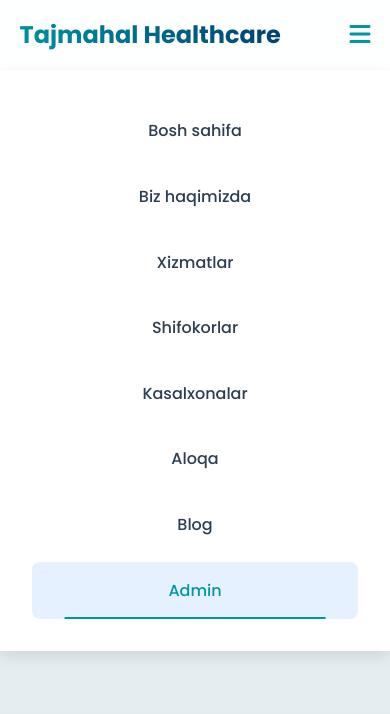
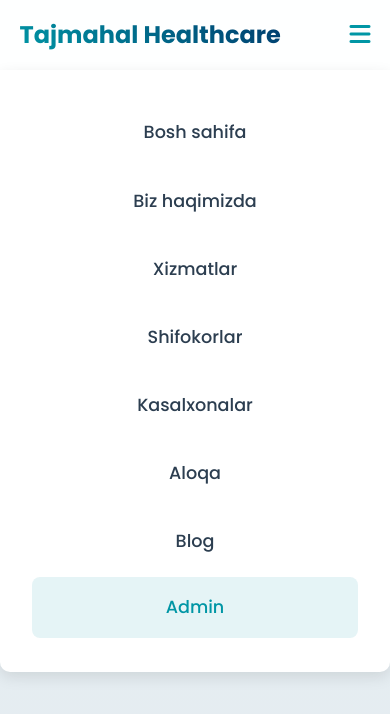
Before and after one commit to Khamraev1/Tajmahal-Healthcare, a website: page public/admin-login.html in a window 390 px wide. Both pictures are taken after a click on the element 360 px from the left and 35 px from the top of the page. Drawn offline with Linux system fonts and the light colour scheme; no server answers.

Commit message:
Enhance navbar link styles with better hover effects, animations, and mobile responsiveness

```diff
--- a/public/styles.css
+++ b/public/styles.css
@@ -87,38 +87,42 @@ nav {
     text-decoration: none;
     font-weight: 500;
     padding: 0.5rem 1rem;
-    border-radius: 5px;
+    border-radius: 8px;
     transition: all 0.3s ease;
     position: relative;
+    font-size: 1.1rem;
 }
 
-.nav-links a::after {
+.nav-links a::before {
     content: '';
     position: absolute;
     bottom: 0;
     left: 50%;
     width: 0;
     height: 2px;
-    background: var(--primary-color);
+    background: linear-gradient(45deg, var(--primary-color), var(--secondary-color));
     transition: all 0.3s ease;
     transform: translateX(-50%);
+    border-radius: 2px;
 }
 
 .nav-links a:hover {
     color: var(--primary-color);
-    background: rgba(0, 123, 255, 0.1);
+    background: rgba(0, 150, 165, 0.1);
+    transform: translateY(-2px);
 }
 
-.nav-links a:hover::after {
+.nav-links a:hover::before {
     width: 80%;
 }
 
 .nav-links a.active {
     color: var(--primary-color);
-    background: rgba(0, 123, 255, 0.1);
+    background: rgba(0, 150, 165, 0.1);
+    transform: translateY(-2px);
 }
 
-.nav-links a.active::after {
+.nav-links a.active::before {
     width: 80%;
 }
 
@@ -605,12 +609,13 @@ footer {
         top: 100%;
         left: 0;
         right: 0;
-        background-color: rgba(255, 255, 255, 0.95);
+        background-color: rgba(255, 255, 255, 0.98);
         backdrop-filter: blur(10px);
         padding: 1rem;
         box-shadow: 0 5px 15px rgba(0, 0, 0, 0.1);
         flex-direction: column;
         gap: 0.5rem;
+        border-radius: 0 0 10px 10px;
     }
 
     .nav-links.active {
@@ -626,10 +631,16 @@ footer {
         padding: 1rem;
         text-align: center;
         border-radius: 8px;
+        font-size: 1.1rem;
     }
 
     .nav-links a:hover {
         background-color: rgba(0, 150, 165, 0.1);
+        transform: translateX(5px);
+    }
+
+    .nav-links a::before {
+        display: none;
     }
 
     .mobile-menu {
```
